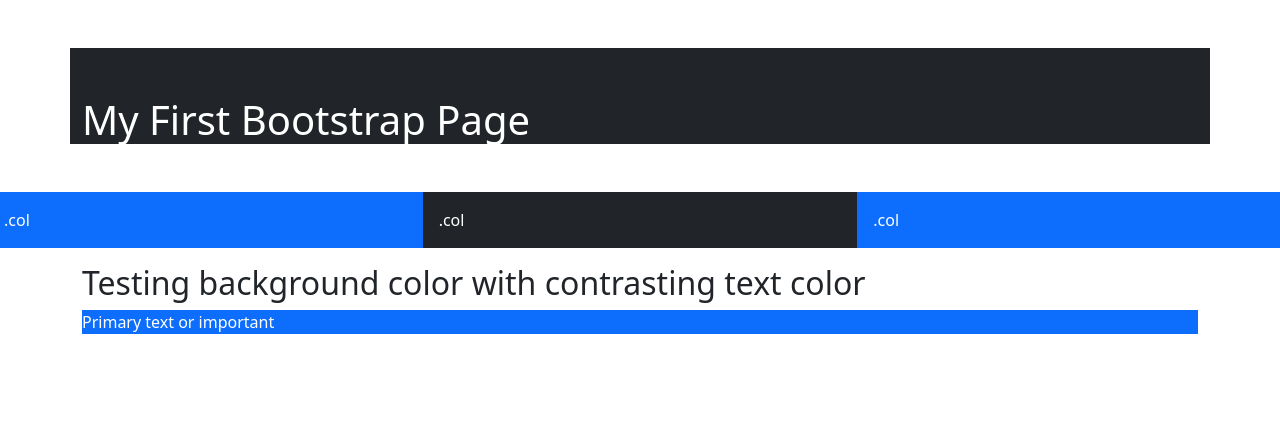
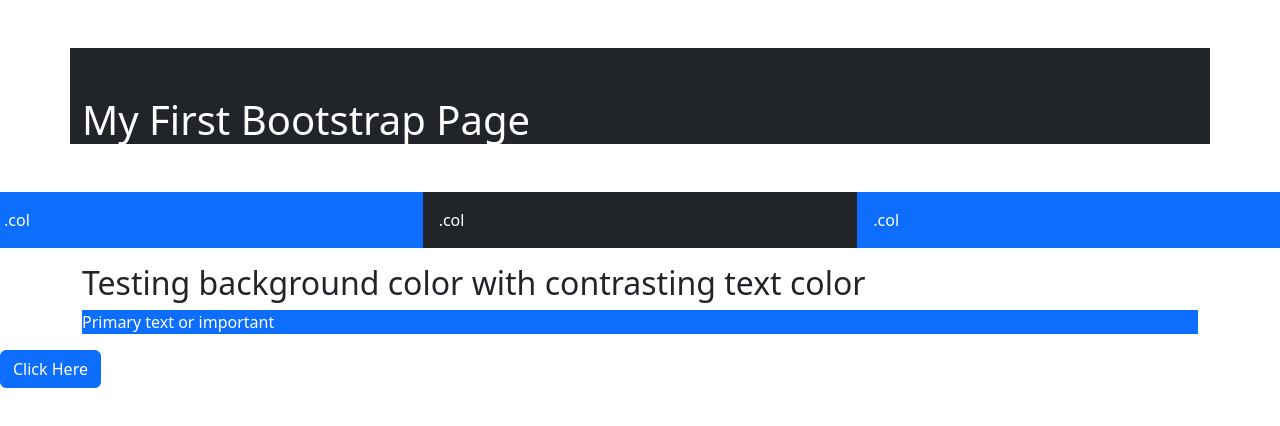
Before and after one commit to KemmettBuck/M02-Bootstrap-Tut, a website: page index.html in a window 1280 px wide. Drawn offline with nearby package versions, Linux system fonts and the light colour scheme.

Commit message:
add button

```diff
--- a/index.html
+++ b/index.html
@@ -19,5 +19,8 @@
         <h2>Testing background color with contrasting text color</h2>
         <p class="text-bg-primary">Primary text or important</p>
     </div>
+    <div class="btn-group">
+        <button type="button" class="btn btn-primary">Click Here</button>
+    </div>
 </body>
 </html>
```
